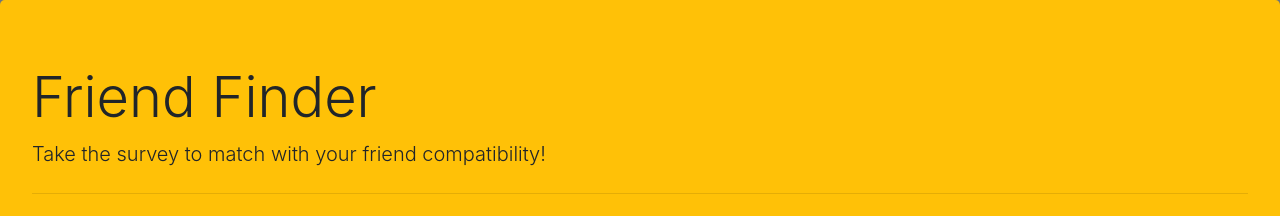
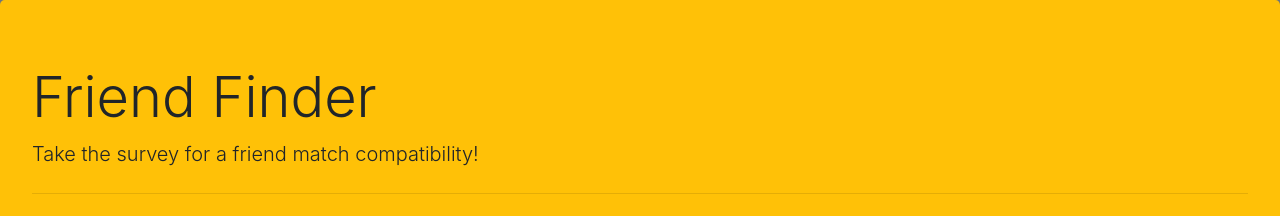
Before and after one commit to JennMartinez/FriendFinder, a website: page app/public/home.html in a window 1280 px wide. Shown: the top 216 px of the page. Drawn offline with nearby package versions, Linux system fonts and the light colour scheme.

Commit message:
readme edits

```diff
--- a/app/public/home.html
+++ b/app/public/home.html
@@ -14,7 +14,7 @@
         <div class="jumbotron bg-warning text-gray">
 
                 <h1 class="display-4">Friend Finder</h1>
-                <p class="lead">Take the survey to match with your friend compatibility!</p>
+                <p class="lead">Take the survey for a friend match compatibility!</p>
                 <hr class="my-4">
                 <p class="lead">
                 <a class="btn btn-primary-secondary btn-lg btn-secondary btn-outline-dark text-warning" href="/survey" role="button">Friend Survey</a>
```
Also changed, not shown: README.md.
